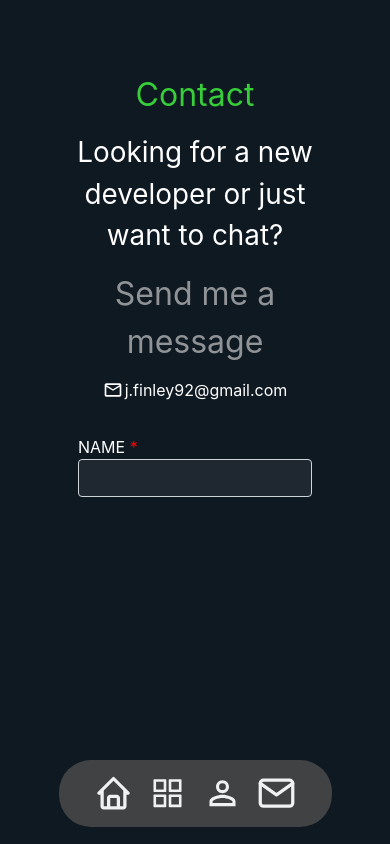
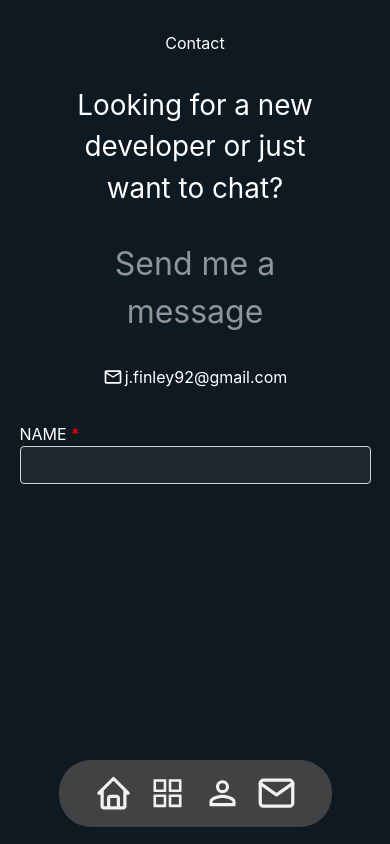
Before and after one commit to jfinley6/portfolio, a React (Vite) app: page /contact in a window 390 px wide. Built offline with nearby package versions, Linux system fonts and the light colour scheme.

Commit message:
updated styles

```diff
--- a/src/stylesheets/contact.css
+++ b/src/stylesheets/contact.css
@@ -7,6 +7,7 @@
     justify-content: center;
     padding: 8vw;
     height: 100vh;
+    width: 100vw;
 }
 
 #contact-info {
@@ -14,15 +15,16 @@
     flex-direction: column;
     height: 100vh;
     text-align: left;
-    gap: 1.5vh;
+    gap: 3.5vh;
     align-items: start;
     justify-content: center;
     width: fit-content;
 }
 
-h3 {
-    font-size: 2em !important;
-    color: var(--green)
+#contact-info > p:first-child {
+    font-size: 2.5em !important;
+    color: var(--green);
+    line-height: 1.2;
 }
 
 h1 {
@@ -45,19 +47,24 @@
 
 .contact-inputs {
     display: flex;
-    flex-direction: row;
+    flex-direction: column;
     width: fit-content;
     justify-content: flex-start;
     margin: 2vh;
+    gap: 3vh;
 }
 
-#name-div {
+#name-div, #email-div, #message-div {
     display: flex;
     flex-direction: column;
     text-align: left;
 }
 
-#name-input {
+#message-input {
+  height: 16vw;
+}
+
+#name-input, #email-input, #message-input {
     padding: 6px 12px;
     font-size: 16px;
     font-weight: 400;
@@ -78,7 +85,6 @@
     justify-content: start;
     padding: 0 40px 0 40px;
     height: fit-content;
-    margin-top: 40px;
   }
 
   #contact-page {
@@ -87,12 +93,17 @@
     gap: 4vw;
   }
 
-  #name-input {
-    width: 60vw;
+  #name-input, #email-input, #message-input {
+    width: 90vw;
+  }
+
+  #message-input {
+    height: 20vh;
   }
 
   #contact-form {
     justify-content: flex-start;
+    padding-bottom: 100px;
   }
 
 }
```
